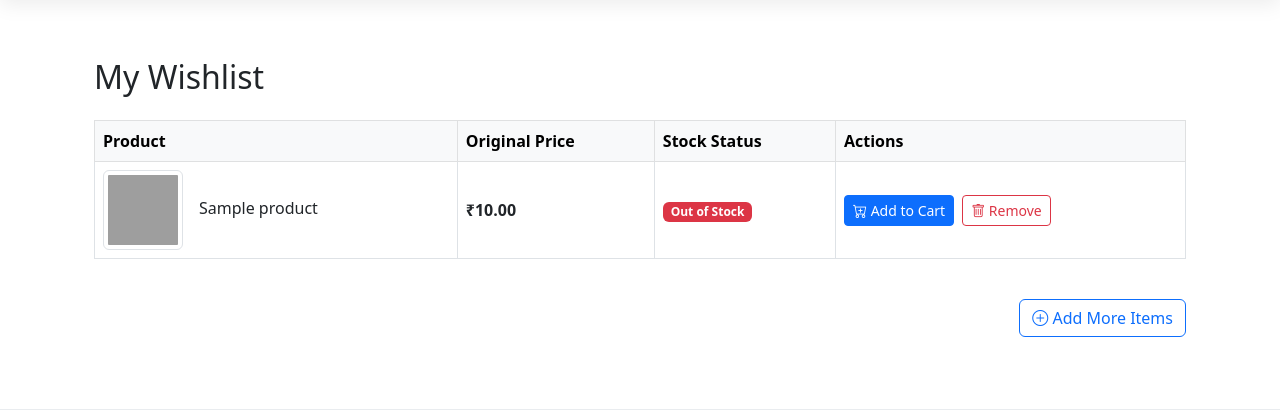
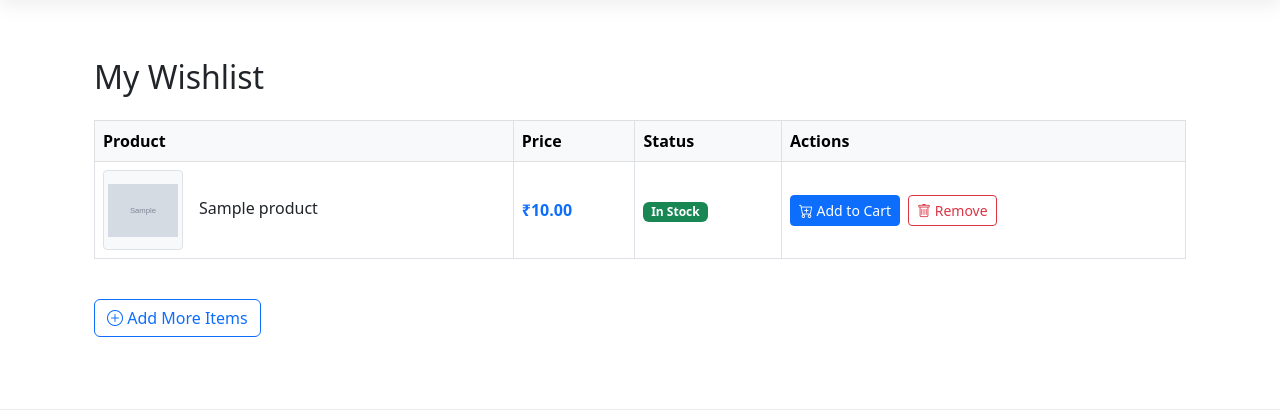
Before and after one commit to RitHub-07/Django-Repo, a Django app: page /wishlist/ in a window 1280 px wide. Shown: the part 70-480 px from the top of the page. Run offline with Django 5.2, Linux system fonts and the light colour scheme; a user stored in the database is signed in; tables that the repository leaves empty hold one stand-in row (values such as "Sample post"); grey boxes marked "Sample" are stand-in pictures; grey boxes are pictures that could not be loaded.

Commit message:
intial commit

```diff
--- a/myproject/first_app/views.py
+++ b/myproject/first_app/views.py
@@ -365,7 +365,7 @@ def add_to_wishlist(request,product_id):
 
 
 def remove_wishlist_item(request, item_id):
-    wishlist_item = get_object_or_404(WishlistItem, id=item_id, cart__user=request.user)
+    wishlist_item = get_object_or_404(WishlistItem, id=item_id, wishlist__user=request.user)
     wishlist_item.delete()
 
     messages.success(request, 'Item removed from wishlist successfully.')
--- a/myproject/templates/wish_list.html
+++ b/myproject/templates/wish_list.html
@@ -14,8 +14,8 @@
           <thead class="table-light">
             <tr>
               <th scope="col">Product</th>
-              <th scope="col">Original Price</th>
-              <th scope="col">Stock Status</th>
+              <th scope="col">Price</th>
+              <th scope="col">Status</th>
               <th scope="col">Actions</th>
             </tr>
           </thead>
@@ -24,24 +24,24 @@
             <tr>
               <td>
                 <div class="d-flex align-items-center">
-                  {% if item.product.image %}
-                  <img src="{{ item.product.image.url }}" alt="{{ item.product.product_name }}"
+                  {% if item.product.product_image %}
+                  <img src="{{ item.product.product_image.url }}" alt="{{ item.product.product_name }}"
                        class="img-thumbnail me-3" style="width: 80px; height: 80px; object-fit: contain;">
                   {% else %}
-                  <img src="{% static 'images/default.png' %}" alt="No image"
-                       class="img-thumbnail me-3" style="width: 80px; height: 80px;">
+                  <img src="{% static 'images/default-product.png' %}" alt="No image available"
+                       class="img-thumbnail me-3" style="width: 80px; height: 80px; object-fit: contain;">
                   {% endif %}
                   <div>
                     <h6 class="mb-1">{{ item.product.product_name }}</h6>
-                    <p class="text-muted mb-0">{{ item.product.short_description }}</p>
+                    <p class="text-muted mb-0">{{ item.product.short_description|truncatechars:50 }}</p>
                   </div>
                 </div>
               </td>
               <td>
-                <span class="fw-bold">₹{{ item.product.selling_price }}</span>
+                <span class="fw-bold text-primary">₹{{ item.product.selling_price }}</span>
               </td>
               <td>
-                {% if item.product.in_stock %}
+                {% if item.product.quantity > 0 %}
                 <span class="badge bg-success">In Stock</span>
                 {% else %}
                 <span class="badge bg-danger">Out of Stock</span>
@@ -49,6 +49,7 @@
               </td>
               <td>
                 <div class="d-flex gap-2">
+                  {% if item.product.quantity > 0 %}
                   <form action="{% url 'add_to_cart' item.product.id %}" method="post" class="d-inline">
                     {% csrf_token %}
                     <input type="hidden" name="quantity" value="1">
@@ -56,6 +57,7 @@
                       <i class="bi bi-cart-plus"></i> Add to Cart
                     </button>
                   </form>
+                  {% endif %}
                   <form action="{% url 'remove_wishlist_item' item.id %}" method="post" class="d-inline">
                     {% csrf_token %}
                     <button type="submit" class="btn btn-outline-danger btn-sm">
@@ -70,20 +72,50 @@
         </table>
       </div>
 
-      <div class="text-end mt-4">
+      <div class="d-flex justify-content-between mt-4">
         <a href="/categories/" class="btn btn-outline-primary">
           <i class="bi bi-plus-circle"></i> Add More Items
         </a>
       </div>
       {% else %}
       <div class="text-center py-5">
-        <i class="bi bi-heart-fill" style="font-size: 3rem; color: #ff4081;"></i>
+        <div class="empty-wishlist-icon mb-4">
+          <i class="bi bi-heart" style="font-size: 4rem; color: #ff4081;"></i>
+        </div>
         <h4 class="my-3">Your wishlist is empty</h4>
-        <p class="text-muted">You haven't added any products to your wishlist yet</p>
-        <a href="/categories/" class="btn btn-primary mt-3">Continue Shopping</a>
+        <p class="text-muted">Save your favorite items here to keep track of them</p>
+        <a href="/categories/" class="btn btn-primary mt-3 px-4">
+          <i class="bi bi-shop"></i> Start Shopping
+        </a>
       </div>
       {% endif %}
     </div>
   </div>
 </div>
+
+<style>
+  .empty-wishlist-icon {
+    animation: pulse 2s infinite;
+  }
+
+  @keyframes pulse {
+    0% { transform: scale(1); }
+    50% { transform: scale(1.1); }
+    100% { transform: scale(1); }
+  }
+
+  .table th {
+    white-space: nowrap;
+  }
+
+  .table img {
+    background-color: #f8f9fa;
+    border-radius: 4px;
+  }
+
+  .btn-sm {
+    padding: 0.25rem 0.5rem;
+    font-size: 0.875rem;
+  }
+</style>
 {% endblock %}
```
Also changed, not shown: myproject/templates/categories_product.html (+28 -17 lines).
